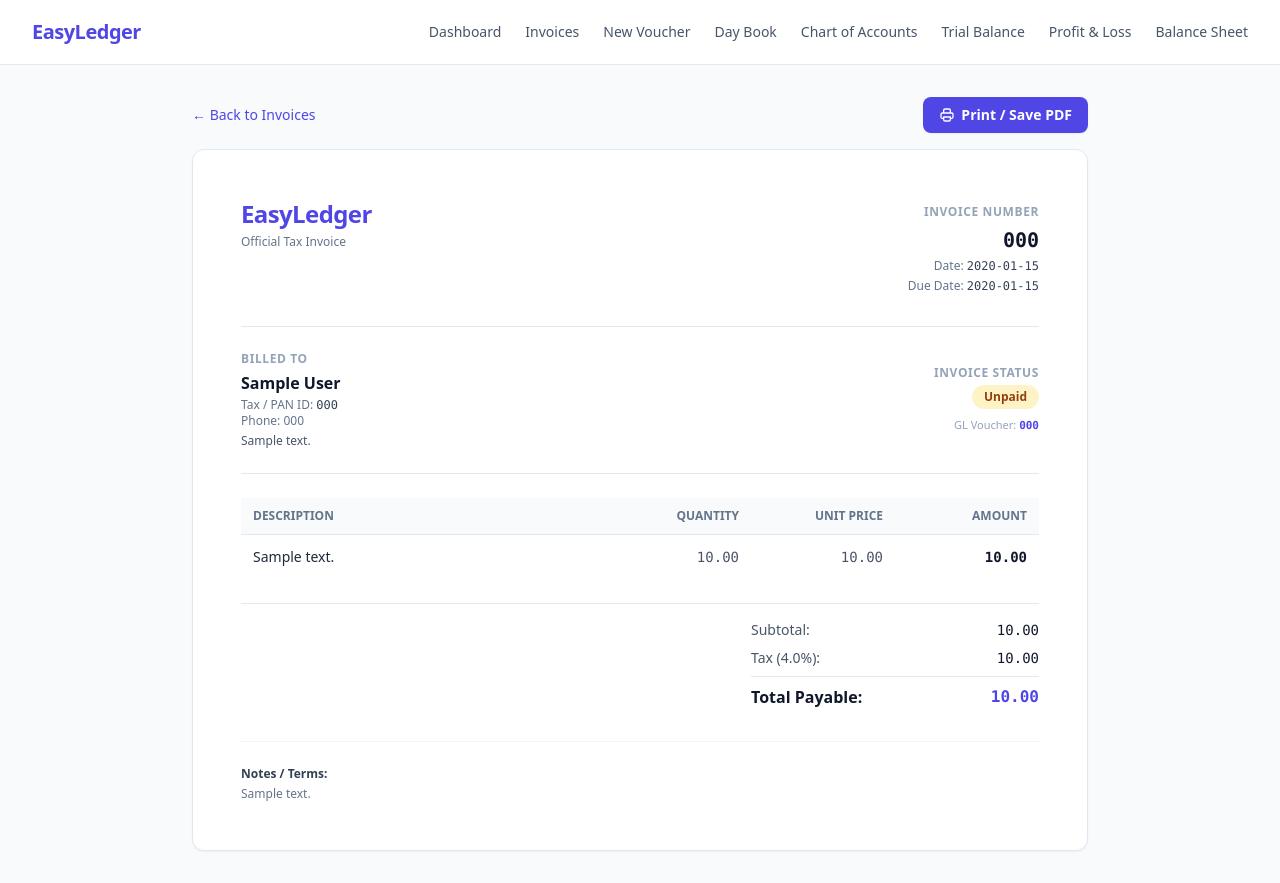
After one commit to bimalmht/easyLedger, a Django app: page /invoices/1/ in a window 1280 px wide. The commit adds this page. Run offline with Django 5.2, Linux system fonts and the light colour scheme; tables that the repository leaves empty hold one stand-in row (values such as "Sample post"); some libraries are stand-ins or nearby versions.

Commit message:
feat: adding print and export to PDF option in sales invoice

```diff
--- a/accounting/urls.py
+++ b/accounting/urls.py
@@ -7,6 +7,7 @@ urlpatterns = [
     path('vouchers/new/', views.voucher_create_view, name='voucher-create'),
     path('invoices/', views.invoice_list_view, name='invoice-list'),
     path('invoices/new/', views.invoice_create_view, name='invoice-create'),
+    path('invoices/<int:invoice_id>/', views.invoice_detail_view, name='invoice-detail'),  # <--- Added
     path('chart-of-accounts/', views.coa_view, name='coa'),
     path('ledger/<int:account_id>/', views.ledger_statement_view, name='ledger-statement'),
     path('trial-balance/', views.trial_balance_view, name='trial-balance'),
--- a/accounting/views.py
+++ b/accounting/views.py
@@ -614,3 +614,14 @@ def customer_quick_create_api(request):
         })
     except Exception as e:
         return JsonResponse({'status': 'error', 'message': str(e)}, status=500)
+
+def invoice_detail_view(request, invoice_id):
+    """
+    Renders a printable invoice document with customer billing details,
+    line item breakdown, taxes, and payment status.
+    """
+    invoice = get_object_or_404(
+        Invoice.objects.select_related('customer', 'transaction').prefetch_related('items'),
+        id=invoice_id
+    )
+    return render(request, 'accounting/invoice_detail.html', {'invoice': invoice})
--- /dev/null
+++ b/templates/accounting/invoice_detail.html
@@ -0,0 +1,119 @@
+{% extends 'base.html' %}
+
+{% block title %}Invoice {{ invoice.invoice_number }} - EasyLedger{% endblock %}
+
+{% block content %}
+<div class="max-w-4xl mx-auto space-y-4">
+  <!-- Top Action Bar (Hidden when printing) -->
+  <div class="flex items-center justify-between print:hidden">
+    <a href="{% url 'invoice-list' %}" class="text-sm font-medium text-indigo-600 hover:text-indigo-800">
+      &larr; Back to Invoices
+    </a>
+    <div class="flex items-center gap-3">
+      <button type="button" onclick="window.print()" class="inline-flex items-center px-4 py-2 text-sm font-semibold text-white bg-indigo-600 hover:bg-indigo-700 rounded-lg shadow-sm transition-colors">
+        <svg class="w-4 h-4 mr-1.5" fill="none" stroke="currentColor" viewBox="0 0 24 24"><path stroke-linecap="round" stroke-linejoin="round" stroke-width="2" d="M17 17h2a2 2 0 002-2v-4a2 2 0 00-2-2H5a2 2 0 00-2 2v4a2 2 0 002 2h2m2 4h6a2 2 0 002-2v-4H7v4a2 2 0 002 2zm8-12V5a2 2 0 00-2-2H9a2 2 0 00-2 2v4h10z"/></svg>
+        Print / Save PDF
+      </button>
+    </div>
+  </div>
+
+  <!-- Printable Invoice Document Canvas -->
+  <div class="bg-white rounded-xl shadow-sm border border-slate-200 p-8 sm:p-12 print:shadow-none print:border-none print:p-0">
+    <!-- Header: Company & Invoice Info -->
+    <div class="flex flex-col sm:flex-row justify-between pb-8 border-b border-slate-200 gap-6">
+      <div>
+        <h1 class="text-2xl font-black text-indigo-600 tracking-tight">EasyLedger</h1>
+        <p class="text-xs text-slate-500 mt-1">Official Tax Invoice</p>
+      </div>
+      <div class="sm:text-right space-y-1">
+        <span class="text-xs font-semibold text-slate-400 uppercase tracking-wider">Invoice Number</span>
+        <div class="text-xl font-mono font-bold text-slate-900">{{ invoice.invoice_number }}</div>
+        <div class="text-xs text-slate-500">Date: <span class="font-mono text-slate-700">{{ invoice.date|date:"Y-m-d" }}</span></div>
+        {% if invoice.due_date %}
+          <div class="text-xs text-slate-500">Due Date: <span class="font-mono text-slate-700">{{ invoice.due_date|date:"Y-m-d" }}</span></div>
+        {% endif %}
+      </div>
+    </div>
+
+    <!-- Bill To Section -->
+    <div class="grid grid-cols-1 sm:grid-cols-2 gap-8 py-6 border-b border-slate-200">
+      <div>
+        <span class="text-xs font-semibold text-slate-400 uppercase tracking-wider block mb-1">Billed To</span>
+        <h2 class="text-base font-bold text-slate-900">{{ invoice.customer.name }}</h2>
+        {% if invoice.customer.tax_number %}
+          <p class="text-xs text-slate-500 mt-0.5">Tax / PAN ID: <span class="font-mono font-medium text-slate-700">{{ invoice.customer.tax_number }}</span></p>
+        {% endif %}
+        {% if invoice.customer.phone %}
+          <p class="text-xs text-slate-500">Phone: {{ invoice.customer.phone }}</p>
+        {% endif %}
+        {% if invoice.customer.address %}
+          <p class="text-xs text-slate-600 mt-1 whitespace-pre-line">{{ invoice.customer.address }}</p>
+        {% endif %}
+      </div>
+      <div class="sm:text-right flex flex-col sm:items-end justify-center">
+        <span class="text-xs font-semibold text-slate-400 uppercase tracking-wider block mb-1">Invoice Status</span>
+        <span class="inline-block px-3 py-1 rounded-full text-xs font-bold {% if invoice.status == 'PAID' %}bg-emerald-100 text-emerald-800{% else %}bg-amber-100 text-amber-800{% endif %}">
+          {{ invoice.get_status_display }}
+        </span>
+        {% if invoice.transaction %}
+          <p class="text-[11px] text-slate-400 mt-2">
+            GL Voucher: <a href="{% url 'daybook' %}" class="font-mono font-semibold text-indigo-600 hover:underline">{{ invoice.transaction.voucher_number }}</a>
+          </p>
+        {% endif %}
+      </div>
+    </div>
+
+    <!-- Line Items Table -->
+    <div class="overflow-x-auto py-6">
+      <table class="w-full text-left text-sm border-collapse">
+        <thead>
+          <tr class="border-b border-slate-200 text-xs font-semibold text-slate-500 uppercase bg-slate-50">
+            <th class="py-2.5 px-3">Description</th>
+            <th class="py-2.5 px-3 w-28 text-right">Quantity</th>
+            <th class="py-2.5 px-3 w-36 text-right">Unit Price</th>
+            <th class="py-2.5 px-3 w-36 text-right">Amount</th>
+          </tr>
+        </thead>
+        <tbody class="divide-y divide-slate-100">
+          {% for item in invoice.items.all %}
+            <tr>
+              <td class="py-3 px-3 text-slate-800 font-medium">{{ item.description }}</td>
+              <td class="py-3 px-3 font-mono text-right text-slate-600">{{ item.quantity|floatformat:2 }}</td>
+              <td class="py-3 px-3 font-mono text-right text-slate-600">{{ item.unit_price|floatformat:2 }}</td>
+              <td class="py-3 px-3 font-mono text-right font-semibold text-slate-900">{{ item.amount|floatformat:2 }}</td>
+            </tr>
+          {% endfor %}
+        </tbody>
+      </table>
+    </div>
+
+    <!-- Totals Summary -->
+    <div class="flex justify-end pt-4 border-t border-slate-200">
+      <div class="w-72 space-y-2 text-sm">
+        <div class="flex justify-between text-slate-600">
+          <span>Subtotal:</span>
+          <span class="font-mono text-slate-900">{{ invoice.subtotal|floatformat:2 }}</span>
+        </div>
+        {% if invoice.tax_rate > 0 %}
+          <div class="flex justify-between text-slate-600">
+            <span>Tax ({{ invoice.tax_rate|floatformat:1 }}%):</span>
+            <span class="font-mono text-slate-900">{{ invoice.tax_amount|floatformat:2 }}</span>
+          </div>
+        {% endif %}
+        <div class="border-t border-slate-200 pt-2 flex justify-between font-bold text-slate-900 text-base">
+          <span>Total Payable:</span>
+          <span class="font-mono text-indigo-600">{{ invoice.grand_total|floatformat:2 }}</span>
+        </div>
+      </div>
+    </div>
+
+    <!-- Notes / Terms -->
+    {% if invoice.notes %}
+      <div class="mt-8 pt-6 border-t border-slate-100 text-xs text-slate-500">
+        <span class="font-semibold text-slate-700 block mb-1">Notes / Terms:</span>
+        <p>{{ invoice.notes }}</p>
+      </div>
+    {% endif %}
+  </div>
+</div>
+{% endblock %}
```
Also changed, not shown: templates/accounting/invoice_list.html (+13 -3 lines).
